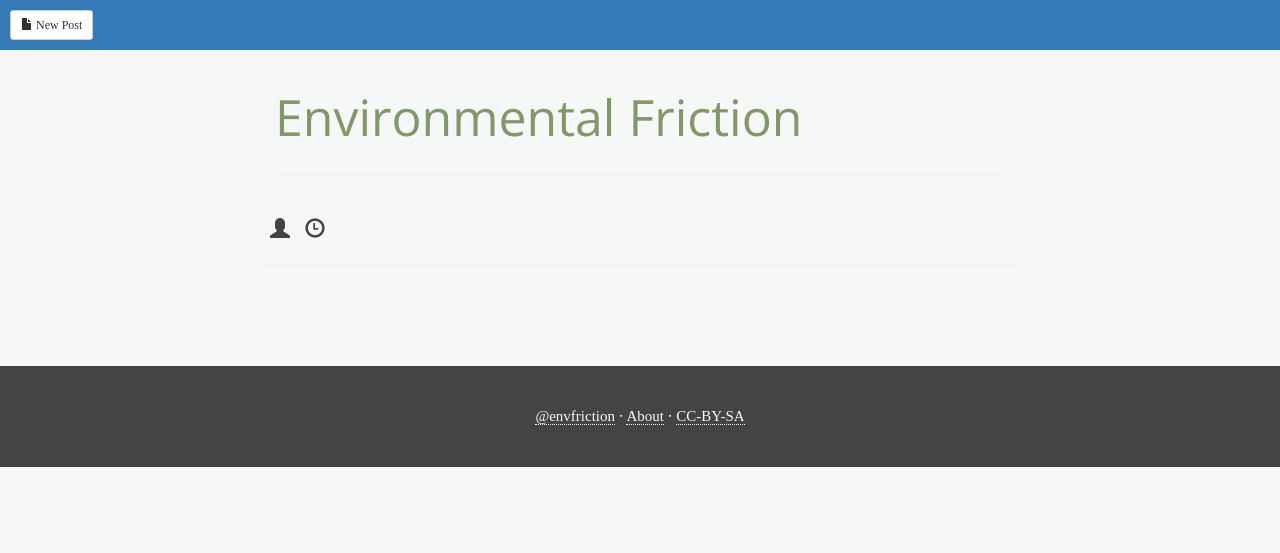
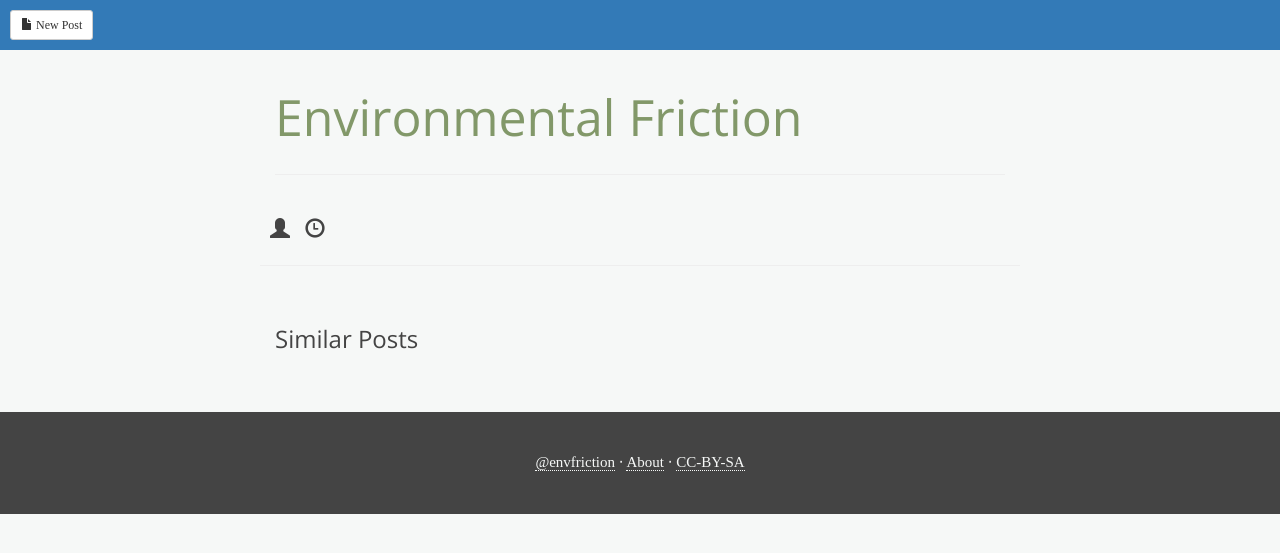
Before and after one commit to jbittel/environmental-friction, a Django app: template environmental-friction/blog/templates/blog/post_detail.html in a window 1280 px wide. Shown: the top 553 px of the page. Run offline with Django 3.2, Linux system fonts and the light colour scheme; the template is opened without the code that fills it, so the values that code supplies are empty; the visitor is signed in with stand-in values (Sample User, id 1); style sheets or scripts are compiled from the project's sources; parts of the project's set-up code (start-up, migrations or seed data) failed here and were passed over; some libraries are stand-ins or nearby versions; some web fonts are replaced.

Commit message:
Display similar posts on post pages

```diff
--- a/environmental-friction/blog/templates/blog/post_detail.html
+++ b/environmental-friction/blog/templates/blog/post_detail.html
@@ -10,4 +10,8 @@
 
 {% block content %}
   {% include "blog/_post_expanded.html" %}
+  <h3>Similar Posts</h3>
+  {% for post in post.tags.similar_objects %}
+    {% include "blog/_post_contracted.html" %}
+  {% endfor %}
 {% endblock %}
```
